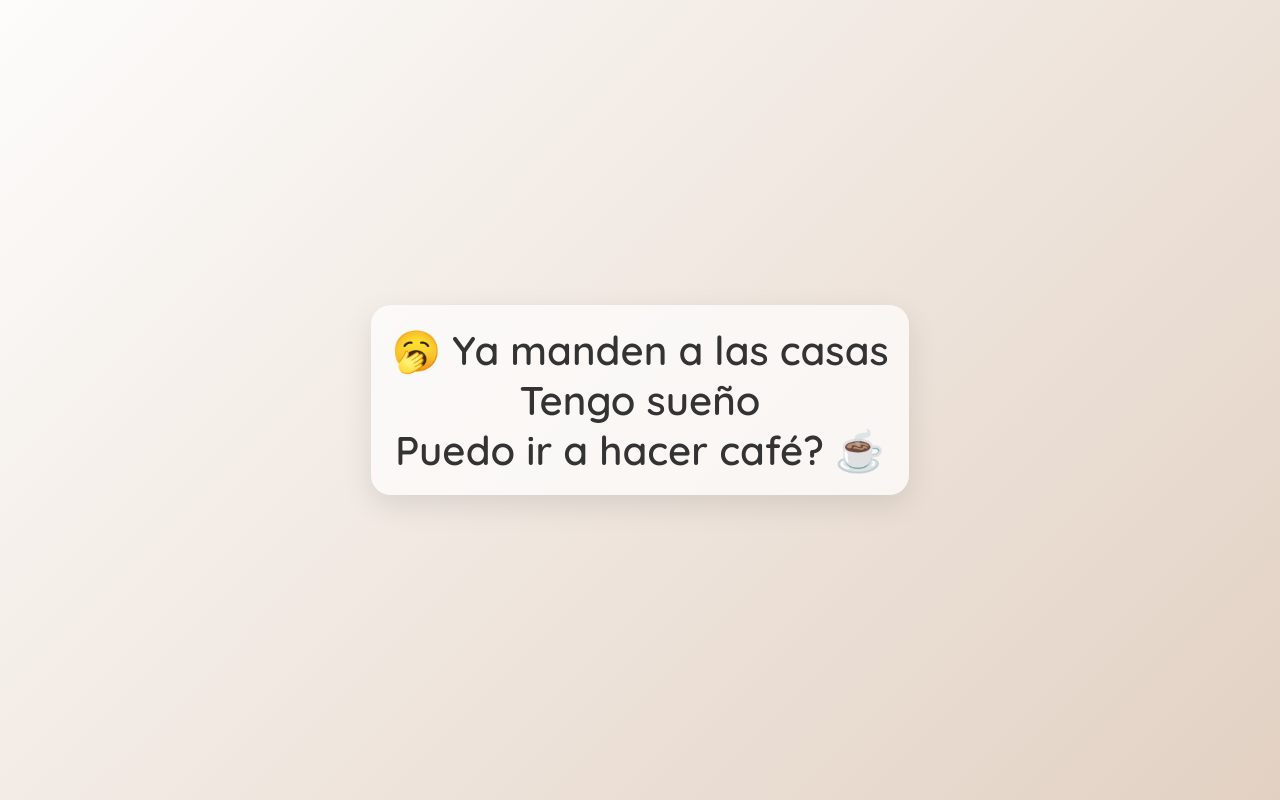
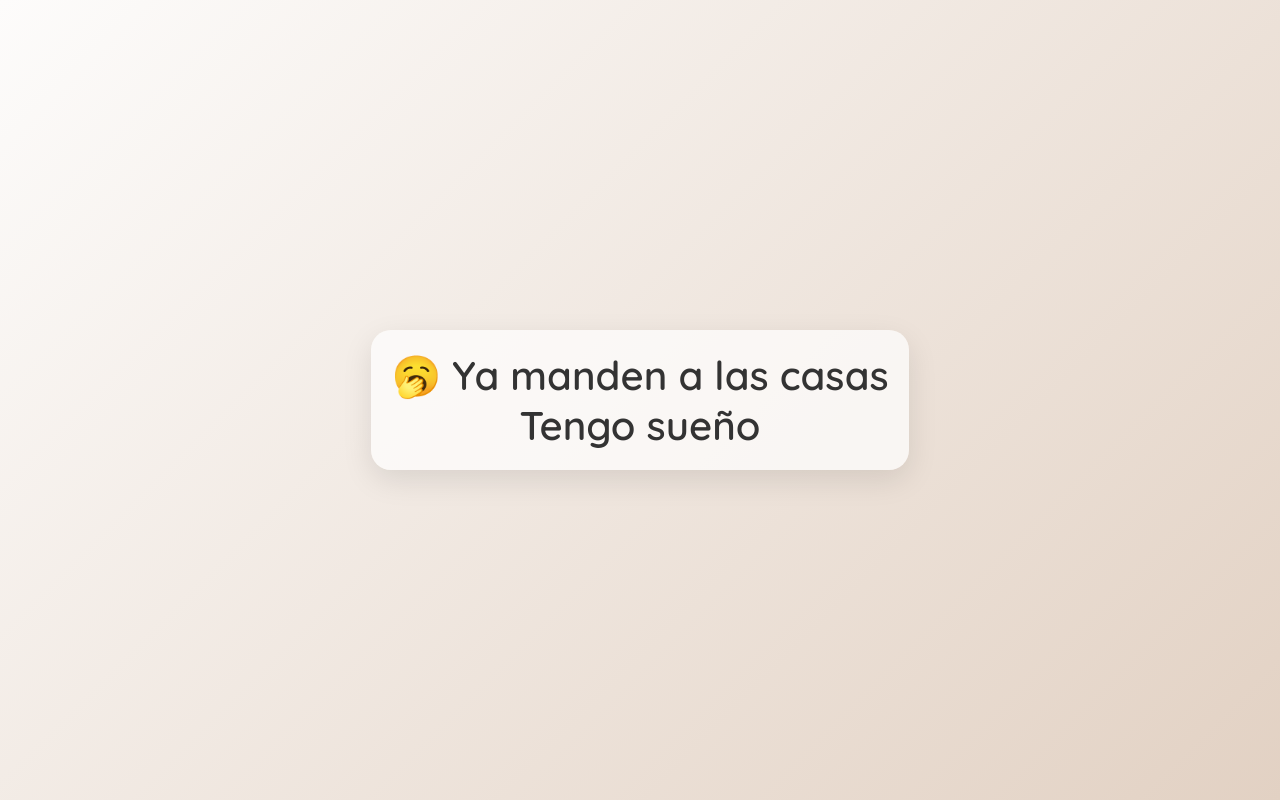
Before and after one commit to churipakinti/JustForFun, a plain HTML site: page index.html in a window 1280 px wide. Drawn offline with Linux system fonts and the light colour scheme.

Commit message:
Update index.html

```diff
--- a/index.html
+++ b/index.html
@@ -38,7 +38,6 @@
   <div class="message">
     🥱 Ya manden a las casas<br>
    Tengo sueño<br>
-    Puedo ir a hacer café? ☕
   </div>
 </body>
 </html>
```
